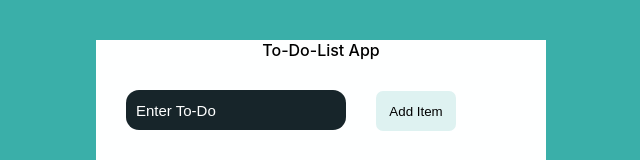
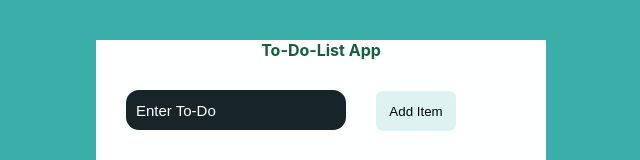
Before and after one commit to 2021-IBM-Accelerate-SW-Track/lab-1-team-15, a React (Create React App) app: page / in a window 1280 px wide. Shown: the top 160 px of the page, without its empty margins (319-959 px from the left). Built offline with nearby package versions, Linux system fonts and the light colour scheme.

Commit message:
style changes to header

```diff
--- a/src/component/header/header.css
+++ b/src/component/header/header.css
@@ -1,3 +1,5 @@
-.title{
-	font-weight: 500;
-	}
+.title {
+  size: 110px;
+  color: rgb(22, 95, 61);
+  font-weight: bold;
+}
```
